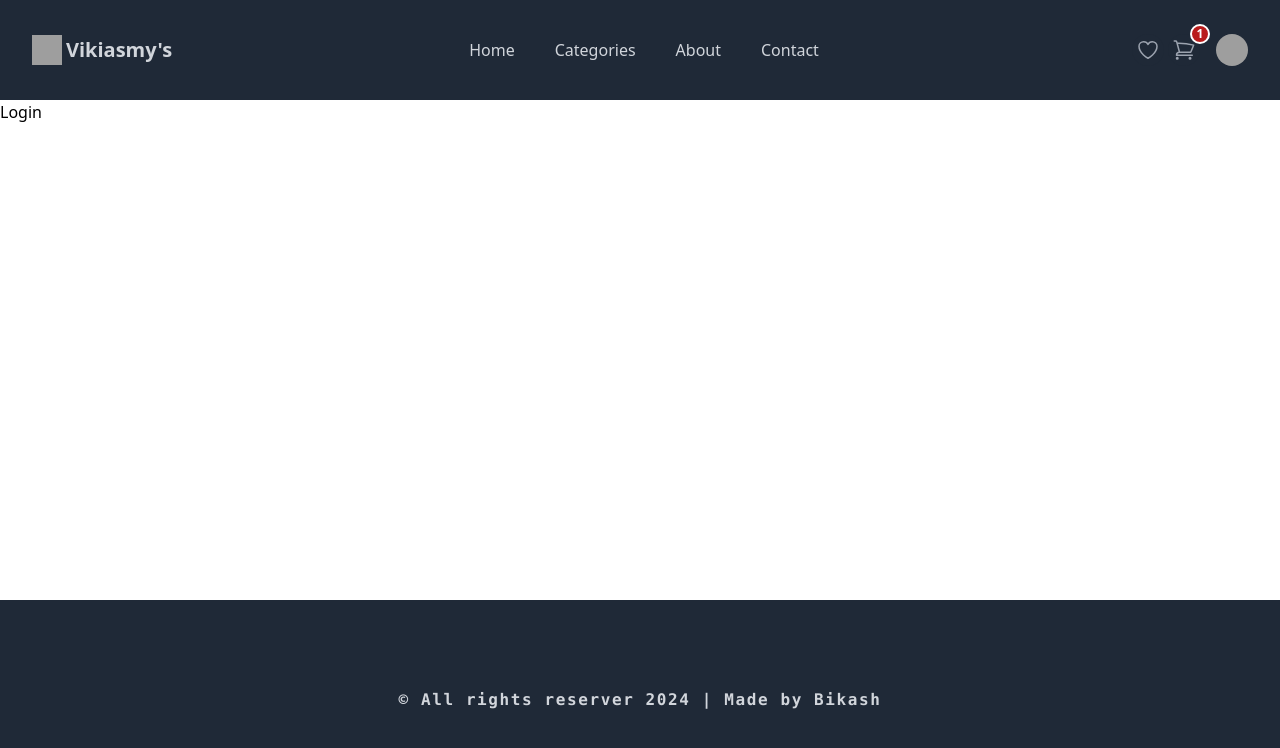
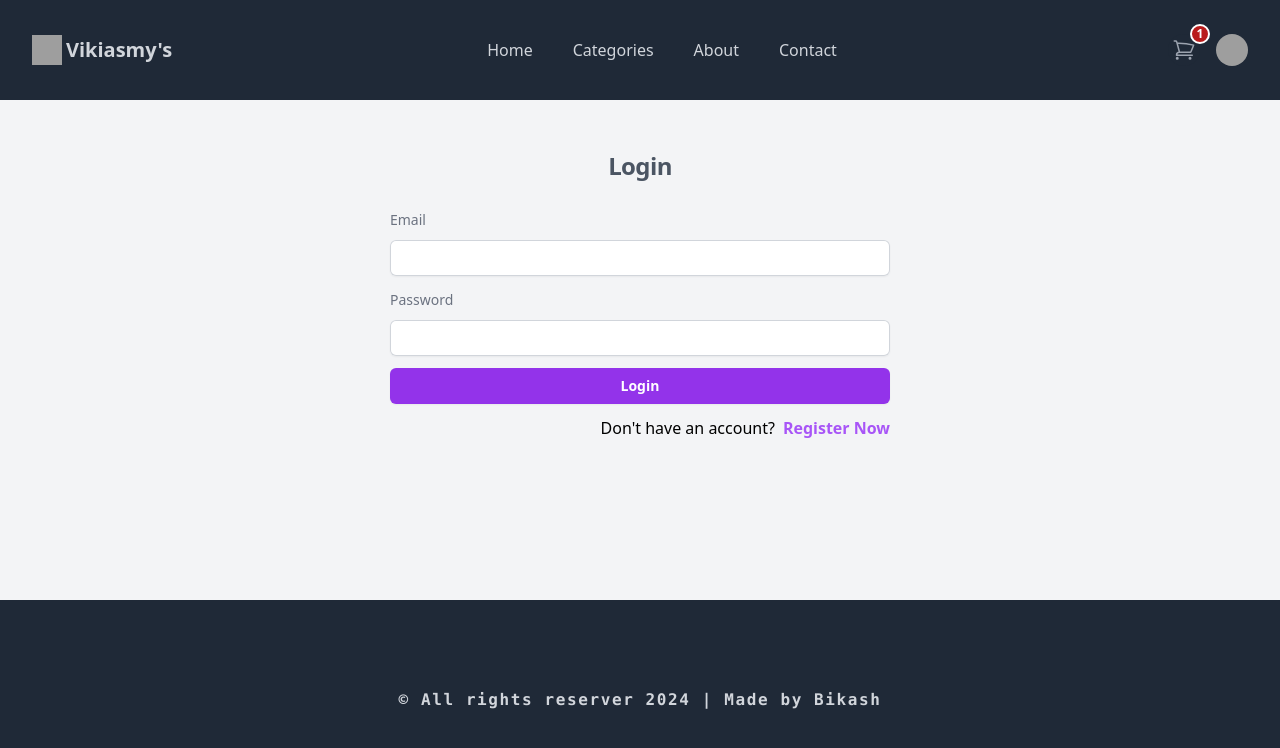
Before and after one commit to bikkashneupane/Store_Front_UI, a React (Vite) app: page /login in a window 1280 px wide. Shown: the top 748 px of the page. Built offline with nearby package versions, Linux system fonts and the light colour scheme; grey boxes are pictures that could not be loaded.

Commit message:
Adjustment to Card, Home page, Login Page added, Signup Page positioning fixed

```diff
--- a/src/App.jsx
+++ b/src/App.jsx
@@ -64,7 +64,7 @@ function DefaultLayout() {
     <>
       <Header />
       {/* change the pt to 150 when top nav is used */}
-      <div className="mx-auto min-h-[75vh] pt-[100px]">
+      <div className="mx-auto min-h-[75vh] pt-[100px] bg-gray-100">
         <Outlet />
       </div>
       <Footer />
--- a/src/components/custom/CustomCard.jsx
+++ b/src/components/custom/CustomCard.jsx
@@ -6,7 +6,7 @@ const testImg =
 
 export const CustomCard = () => {
   return (
-    <div className="bg-white border-gray-100 max-h-min">
+    <div className="max-h-min">
       <div className="bg-gray-200 overflow-hidden group">
         <Link to="/product/1234" className="relative flex justify-center">
           <div className="absolute bottom-0 w-full p-2 opacity-0 group-hover:opacity-100 transition-opacity duration-300 ease-in-out">
--- a/src/components/custom/HomeCard.jsx
+++ b/src/components/custom/HomeCard.jsx
@@ -8,7 +8,7 @@ export const HomeCard = () => {
   return (
     <div
       className="relative bg-gray-800 overflow-hidden group "
-      style={{ height: "550px" }}
+      // style={{ height: "550px" }}
     >
       <Link
         to="/product/1234"
--- a/src/components/layout/Footer.jsx
+++ b/src/components/layout/Footer.jsx
@@ -1,7 +1,7 @@
 const Footer = () => {
   return (
     <div className="bg-gray-800">
-      <div className="mx-auto max-w-[1440px] px-2 sm:px-6 lg:px-8 min-h-[25vh] flex justify-center items-center font-mono tracking-widest font-semibold text-gray-300">
+      <div className="mx-auto max-w-[1200px] px-2 sm:px-6 lg:px-8 min-h-[25vh] flex justify-center items-center font-mono sm:tracking-widest font-semibold text-gray-300 text-sm sm:text-base">
         &copy; All rights reserver 2024 | Made by Bikash
       </div>
     </div>
--- a/src/components/layout/Header.jsx
+++ b/src/components/layout/Header.jsx
@@ -115,18 +115,8 @@ const Header = () => {
               </div>
             </div>
 
-            {/* Notifications/ Cart/ Profile */}
+            {/* Wish List/ Cart/ Profile */}
             <div className="absolute inset-y-0 right-0 flex items-center pr-2 gap-1 sm:static sm:inset-auto sm:ml-6 sm:pr-0">
-              {/* Wish List */}
-              <button
-                type="button"
-                className="relative rounded-full bg-gray-800 p-1 text-gray-400 hover:text-white "
-              >
-                <span className="absolute -inset-1.5" />
-                <span className="sr-only">Wish List</span>
-                <HeartIcon aria-hidden="true" className="h-6 w-6" />
-              </button>
-
               {/* Cart */}
               <Link
                 to={"/cart"}
--- a/src/pages/Login.jsx
+++ b/src/pages/Login.jsx
@@ -1,7 +1,57 @@
 import React from "react";
+import { CustomForm } from "../components/custom/CustomForm";
+import { Link } from "react-router-dom";
 
 const Login = () => {
-  return <div>Login</div>;
+  const inputs = [
+    {
+      label: "Email",
+      name: "email",
+      type: "email",
+      required: true,
+    },
+    {
+      label: "Password",
+      name: "password",
+      type: "password",
+      required: true,
+    },
+  ];
+  return (
+    <>
+      <div className="flex min-h-full flex-col justify-center px-6 lg:px-8 mt-10 items-center">
+        <div className="sm:mx-auto sm:w-full sm:max-w-sm">
+          {/* <img className="mx-auto w-44" src="../src/assets/vikiasmy.png" /> */}
+          <h2 className="mt-2 text-center text-2xl font-bold leading-9 tracking-tight text-gray-600">
+            Login
+          </h2>
+        </div>
+
+        <div className="mt-2 sm:mx-auto w-full p-4 md:max-w-md flex justify-center">
+          <form className="space-y-3 w-full md:min-w-[500px]">
+            {inputs.map((item, i) => (
+              <CustomForm key={i} {...item} />
+            ))}
+
+            <div>
+              <button
+                type="submit"
+                className="flex w-full justify-center rounded-md bg-purple-600 mt-3 px-3 py-1.5 text-sm font-semibold leading-6 text-white shadow-sm hover:bg-purple-500 focus-visible:outline focus-visible:outline-2 focus-visible:outline-offset-2 focus-visible:outline-purple-600"
+              >
+                Login
+              </button>
+            </div>
+            <div className="flex justify-end gap-2">
+              <span>Don't have an account?</span>
+              <Link to={"/signup"} className="font-bold text-purple-500">
+                Register Now
+              </Link>
+            </div>
+          </form>
+        </div>
+      </div>
+    </>
+  );
 };
 
 export default Login;
--- a/src/pages/ProductLanding.jsx
+++ b/src/pages/ProductLanding.jsx
@@ -7,7 +7,7 @@ const ProductLanding = () => {
 
   return (
     <div className="">
-      <div className="max-w-[1440px] mx-auto">
+      <div className="max-w-[1200px] mx-auto">
         <div className="py-10 w-full">
           <div className="grid grid-cols-1 lg:grid-cols-2">
             <div className="px-4 md:px-20 flex justify-center">
--- a/src/pages/Signup.jsx
+++ b/src/pages/Signup.jsx
@@ -44,7 +44,7 @@ const Signup = () => {
           </h2>
         </div>
 
-        <div className="mt-2  sm:mx-auto sm:w-full sm:max-w-sm p-4 md:min-w-[500px]">
+        <div className="mt-2 sm:mx-auto w-full p-4 md:max-w-md flex justify-center">
           <form className="space-y-3 w-full md:min-w-[500px]">
             {inputs.map((item, i) => (
               <CustomForm key={i} {...item} />
@@ -55,7 +55,7 @@ const Signup = () => {
                 type="submit"
                 className="flex w-full justify-center rounded-md bg-purple-600 mt-3 px-3 py-1.5 text-sm font-semibold leading-6 text-white shadow-sm hover:bg-purple-500 focus-visible:outline focus-visible:outline-2 focus-visible:outline-offset-2 focus-visible:outline-purple-600"
               >
-                Sign up
+                Register Account
               </button>
             </div>
           </form>
```
Also changed, not shown: src/pages/Home.jsx (+4 -66 lines).
